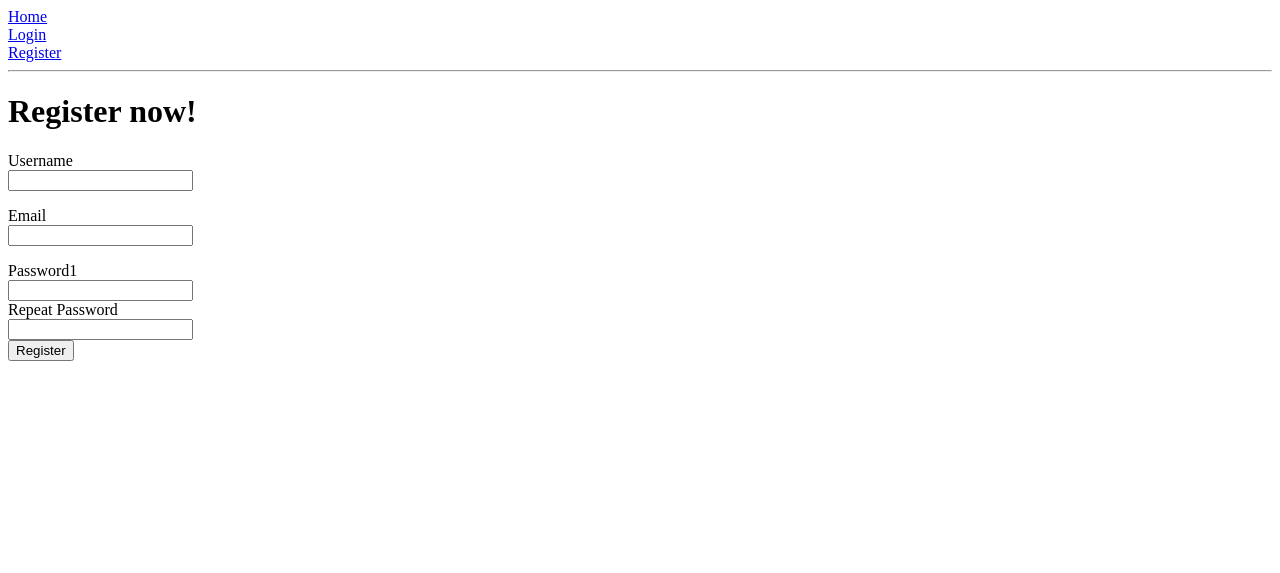
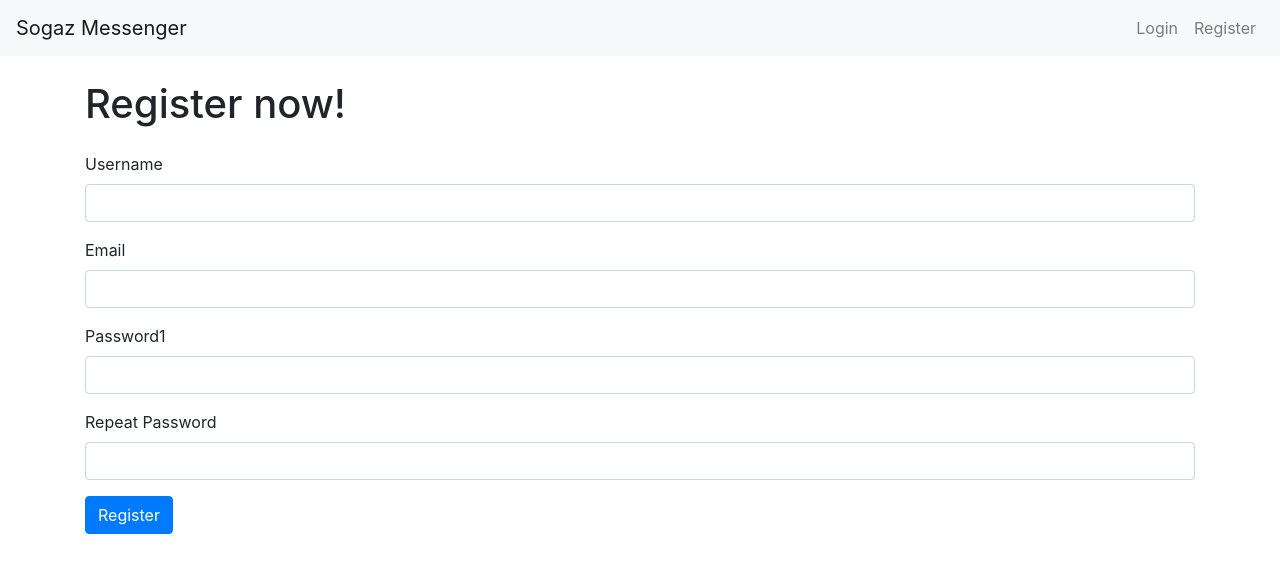
Before and after one commit to Sinka-ai/Sogaz, a Flask app: page /register in a window 1280 px wide. Shown: the top 573 px of the page. Run offline with Flask 3, Linux system fonts and the light colour scheme; some libraries are stand-ins or nearby versions.

Commit message:
New design with Bootstrap

```diff
--- a/app/routes.py
+++ b/app/routes.py
@@ -1,14 +1,48 @@
 from app import app,db
+import pandas as pd
 from flask import render_template,redirect,url_for,flash,request
 from app.forms import RegisterForm,LoginForm,MessageForm, ChatMessageForm
 from app.models import User, Message
 from flask_login import login_user, logout_user, current_user, login_required
-
+import seaborn as sns
+import matplotlib.pyplot as plt
+import io
+import base64
 @app.route('/')
 def index():
     return render_template('index.html')
 
 
+@app.route('/analytics')
+@login_required
+def analytics():
+    # Подключение к базе данных
+    connection = db.engine.connect()
+
+    # Выполнение SQL-запроса и загрузка данных в DataFrame
+    query = """
+    SELECT sender_id, recipient_id, content, timestamp
+    FROM message
+    """
+    df = pd.read_sql_query(query, connection)
+
+    # Пример анализа: количество сообщений по пользователям
+    message_counts = df['sender_id'].value_counts()
+
+    # Построение графика с использованием Seaborn
+    plt.figure(figsize=(10, 6))
+    sns.barplot(x=message_counts.index, y=message_counts.values, palette='viridis')
+    plt.title('Number of Messages Sent by User')
+    plt.xlabel('User ID')
+    plt.ylabel('Number of Messages')
+
+    # Сохранение графика в буфер
+    buf = io.BytesIO()
+    plt.savefig(buf, format='png')
+    buf.seek(0)
+    graph_url = base64.b64encode(buf.getvalue()).decode()
+
+    return render_template('analytics.html', graph_url=graph_url)
 @app.route('/register', methods=['GET', 'POST'])
 def register():
     if current_user.is_authenticated:
@@ -16,9 +50,11 @@ def register():
 
     form = RegisterForm()
     if form.validate_on_submit():
-        existing_user = User.query.filter_by(email=form.email.data).first()
-        if existing_user:
-            flash('Email already exists! Please use a different one.')
+        existing_email = User.query.filter_by(email=form.email.data).first()
+        existing_username = User.query.filter_by(password=form.username.data).first()
+        if existing_username or existing_email:
+            if existing_username: flash('Username already exists! Please use a different one.')
+            else: flash('Email already exists! Please use a different one.')
             return redirect(url_for('register'))
 
         new_user = User(
--- a/app/templates/base.html
+++ b/app/templates/base.html
@@ -7,26 +7,43 @@
     {% else %}
     <title>Welcome to Sogaz_messenger</title>
     {% endif %}
+    <!-- Подключение Bootstrap CSS -->
+    <link href="https://stackpath.bootstrapcdn.com/bootstrap/4.5.2/css/bootstrap.min.css" rel="stylesheet">
 </head>
 <body>
-<div align="left">
-<a href="/">Home <br></a>
-
+<nav class="navbar navbar-expand-lg navbar-light bg-light">
+    <a class="navbar-brand" href="/">Sogaz Messenger</a>
+    <div class="collapse navbar-collapse">
+        <ul class="navbar-nav ml-auto">
             {% if current_user.is_anonymous %}
-<a href="{{ url_for('login') }}">Login</a>
-    <br>
-<a href="{{ url_for('register') }}">Register<br></a>
-
-
+                <li class="nav-item">
+                    <a class="nav-link" href="{{ url_for('login') }}">Login</a>
+                </li>
+                <li class="nav-item">
+                    <a class="nav-link" href="{{ url_for('register') }}">Register</a>
+                </li>
             {% else %}
-<a href="{{ url_for('messages') }}">Messages<br></a>
-    <br>
-<a href="{{ url_for('logout') }}">Logout</a>
+                <li class="nav-item">
+                    <a class="nav-link" href="{{ url_for('messages') }}">Messages</a>
+                </li>
+                <li class="nav-item">
+                    <a class="nav-link" href="{{ url_for('logout') }}">Logout</a>
+                </li>
+                <li class="nav-item">
+                    <a class="nav-link" href="{{ url_for('analytics') }}">Pandas</a>
+                </li>
 
             {% endif %}
+        </ul>
     </div>
-<hr>
+</nav>
+<div class="container mt-4">
+    {% block content %}{% endblock %}
+</div>
 
-{% block content %} {% endblock %}
+<!-- Подключение Bootstrap JS и зависимостей -->
+<script src="https://code.jquery.com/jquery-3.5.1.slim.min.js"></script>
+<script src="https://cdn.jsdelivr.net/npm/@popperjs/core@2.9.2/dist/umd/popper.min.js"></script>
+<script src="https://stackpath.bootstrapcdn.com/bootstrap/4.5.2/js/bootstrap.min.js"></script>
 </body>
 </html>
--- a/app/templates/register.html
+++ b/app/templates/register.html
@@ -1,34 +1,49 @@
 {% extends "base.html" %}
 
 {% block content %}
-<h1>Register now!</h1>
-<form action="" method="post" novalidate>
+<h1 class="mb-4">Register now!</h1>
+<form action="" method="post" novalidate class="form-group">
     {{ form.hidden_tag() }}
-    <p>
-    {{form.username.label}} <br>
-    {{form.username(size=20)}}<br>
+    <div class="form-group">
+        {{form.username.label(class="form-label")}}
+        {{form.username(class="form-control", size=20)}}
         {% for error in form.username.errors %}
-     <span style="color: red;">[{{ error }}]</span>
+        <div class="text-danger">[{{ error }}]</div>
         {% endfor %}
-    </p>
-    <p>
-    {{form.email.label}} <br>
-    {{form.email(size=20)}}<br>
+    </div>
+    <div class="form-group">
+        {{form.email.label(class="form-label")}}
+        {{form.email(class="form-control", size=20)}}
         {% for error in form.email.errors %}
-            <span style="color: red;">[{{ error }}]</span>
+        <div class="text-danger">[{{ error }}]</div>
         {% endfor %}
-    </p>
-    {{form.password1.label}} <br>
-    {{form.password1(size=20)}}<br>
+    </div>
+    <div class="form-group">
+        {{form.password1.label(class="form-label")}}
+        {{form.password1(class="form-control", size=20)}}
         {% for error in form.password1.errors %}
-            <span style="color: red;">[{{ error }}]</span>
+        <div class="text-danger">[{{ error }}]</div>
         {% endfor %}
-    {{form.password2.label}} <br>
-    {{form.password2(size=20)}}<br>
+    </div>
+    <div class="form-group">
+        {{form.password2.label(class="form-label")}}
+        {{form.password2(class="form-control", size=20)}}
         {% for error in form.password2.errors %}
-            <span style="color: red;">[{{ error }}]</span>
+        <div class="text-danger">[{{ error }}]</div>
         {% endfor %}
-    {{form.submit}}
+    </div>
+    {{form.submit(class="btn btn-primary")}}
 </form>
 
+{% with messages = get_flashed_messages(with_categories=true) %}
+    {% if messages %}
+        <div class="alert alert-danger mt-3">
+            {% for category, message in messages %}
+                {{ message }}
+            {% endfor %}
+        </div>
+    {% endif %}
+{% endwith %}
+
+
 {% endblock %}
```
Also changed, not shown: app/templates/analytics.html (added, +6 -0 lines), app/templates/chat.html (+14 -7 lines), app/templates/index.html (+7 -7 lines), app/templates/login.html (+26 -10 lines), app/templates/messages.html (+8 -6 lines), app/templates/send_message.html (+12 -8 lines), 1 other file. Lines whose indentation alone changed are shown as unchanged.
